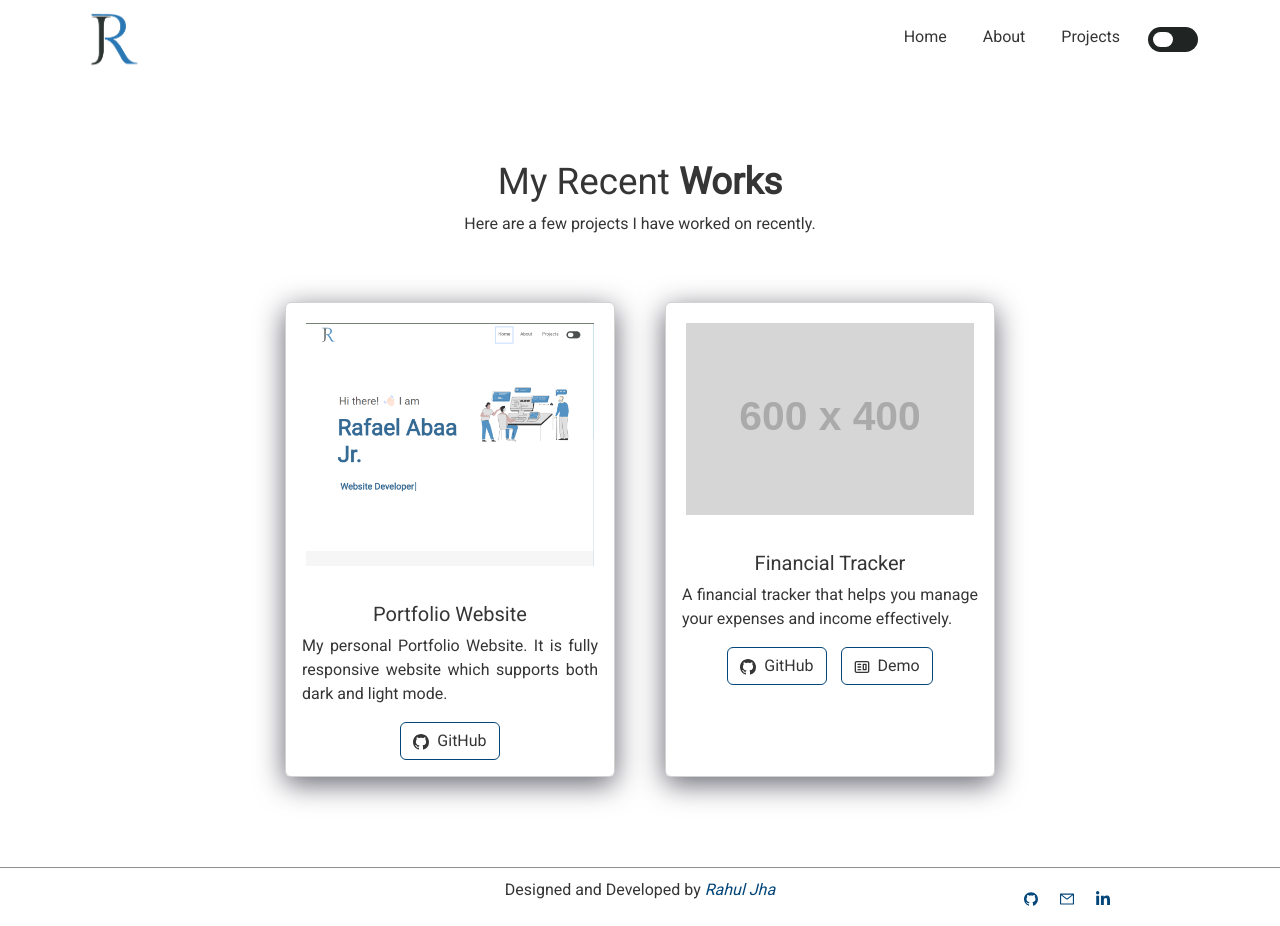
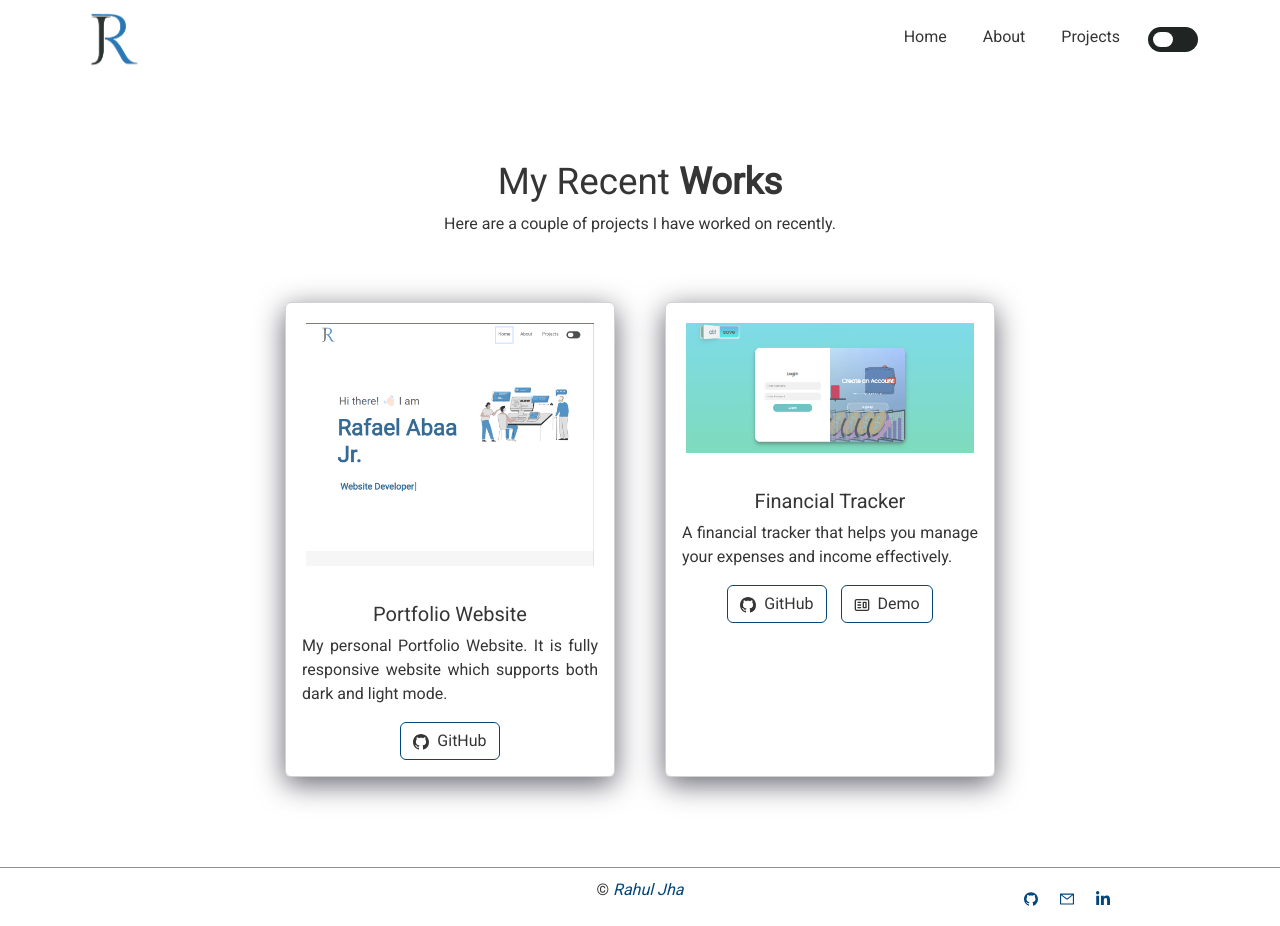
Before and after one commit to mrabaajr/Portfolio, a React (Create React App) app: page /#/project in a window 1280 px wide. Built offline with nearby package versions, Linux system fonts and the light colour scheme.

Commit message:
Quality of Life updates

```diff
--- a/src/components/About/AboutCard.js
+++ b/src/components/About/AboutCard.js
@@ -8,15 +8,12 @@ function AboutCard() {
       <Card.Body>
         <blockquote className="blockquote mb-0" data-aos="zoom-in">
           <p style={{ textAlign: "justify"}}>
-            Hi Everyone, I am <span className="primary-header">Rafae Abaa Jr.</span> from Philippines. I am a Computer engineering student and a passionate programmer.
+            Hi Everyone, I am <span className="primary-header">Rafael Abaa Jr.</span> from the Technological Institute of the Philippines - Manila. I am a Computer engineering student and a passionate programmer.
             <br />
             <br />
             In addition to coding, here are some other things I enjoy doing!
           </p>
           <ul>
-            <li className="about-activity">
-              <AiOutlineArrowRight /> Reading Books
-            </li>
             <li className="about-activity">
               <AiOutlineArrowRight /> Playing Games
             </li>
--- a/src/components/Home/Home2.js
+++ b/src/components/Home/Home2.js
@@ -42,7 +42,7 @@ function Home2() {
               <br />
               <br />
               Currently expanding my portfolio by building more{" "}
-              <i className="primary-header">projects </i>projects that I can add
+              <i className="primary-header">projects </i> that I can add
               here.
             </p>
           </Col>
--- a/src/components/Projects/Projects.js
+++ b/src/components/Projects/Projects.js
@@ -8,6 +8,7 @@ import PrivateChat from "../../Assets/Projects/PrivateChat.png";
 import Portfolio from "../../Assets/Projects/Portfolio.png";
 import Ecart from "../../Assets/Projects/ecart.png";
 import ExpenseTracker from "../../Assets/Projects/ExpenseTracker.png";
+import ctrlsaveindex from "../../Assets/Projects/ctrlsaveindex.png";
 
 import "./project.css";
 
@@ -18,7 +19,7 @@ function Projects() {
         <h1 className="project-heading">
           My Recent <strong className="Fluorescent-Blue">Works </strong>
         </h1>
-        <p>Here are a few projects I have worked on recently.</p>
+        <p>Here are a couple of projects I have worked on recently.</p>
         <Row style={{ justifyContent: "center", paddingBottom: "10px" }}>
           {/* Existing Portfolio Website Project Card */}
           <Col md={6} lg={4} className="project-card">
@@ -32,7 +33,7 @@ function Projects() {
 
           <Col md={6} lg={4} className="project-card">
             <ProjectCard
-              imgPath="https://placehold.co/600x400/2C3531/FFFFFF?text=Coming+Soon"
+              imgPath={ctrlsaveindex}
               title="Financial Tracker"
               description="A financial tracker that helps you manage your expenses and income effectively."
               ghLink="https://github.com/mga-anak-ni-raf/Financial-Tracker#"
--- a/src/components/footer/Footer.jsx
+++ b/src/components/footer/Footer.jsx
@@ -16,7 +16,7 @@ function Footer() {
         <Col md="4" className="footer-copywright"></Col>
         <Col md="4" className="footer-copywright">
           <span>
-            Designed and Developed by{" "}
+            © {" "}
             <i className="primary-header">Rahul Jha</i>
           </span>
         </Col>
```
Also changed, not shown: src/Assets/Projects/ctrlsaveindex.png (added).
